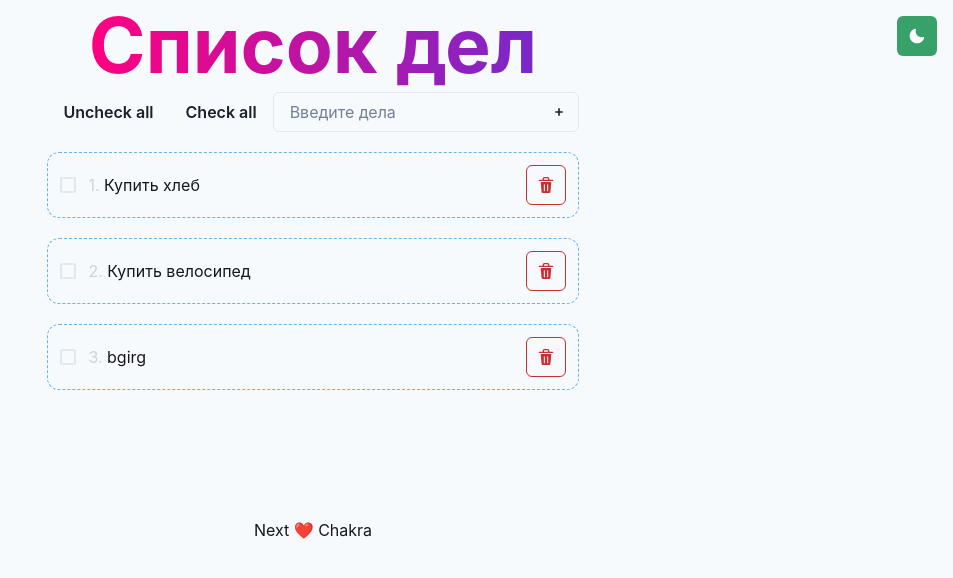
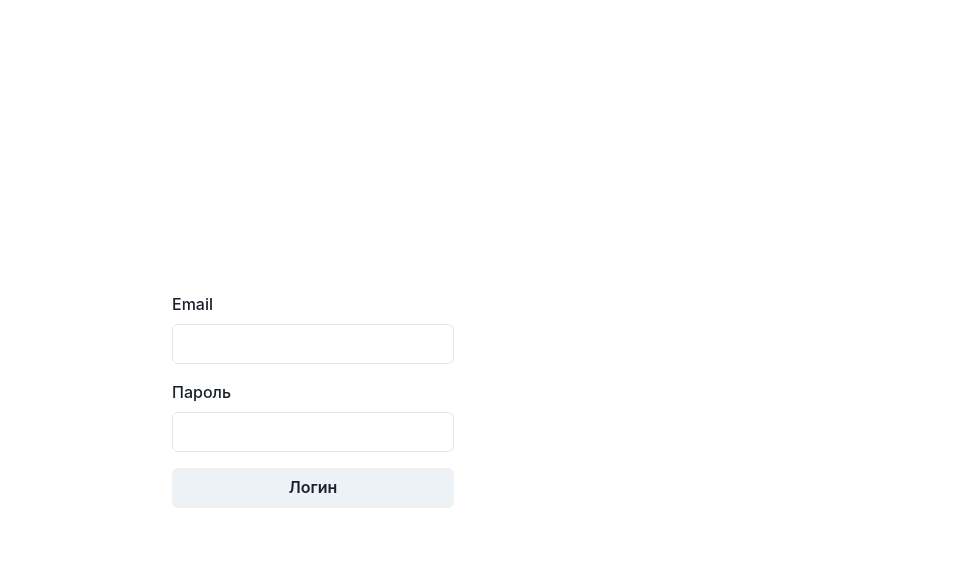
Before and after one commit to alex-grandson/lesson-react, a Next.js app: page / in a window 1280 px wide. Shown: the top 578 px of the page, without its empty margins (327-1280 px from the left). Built offline with nearby package versions, Linux system fonts and the light colour scheme; data requests are answered from the project's data file.

Commit message:
implement login

```diff
--- a/package.json
+++ b/package.json
@@ -1,7 +1,7 @@
 {
   "private": true,
   "scripts": {
-    "fake": "json-server --port 5000 --watch src/mocks/db.json",
+    "fake": "json-server --port 5000 --watch src/mocks/db.json -m ./node_modules/json-server-auth",
     "dev": "next",
     "build": "next build",
     "start": "next start"
@@ -15,6 +15,9 @@
     "axios": "^1.2.0",
     "formik": "^2.2.9",
     "framer-motion": "^6.3.0",
+    "json-server-auth": "^2.1.0",
+    "mobx": "^6.7.0",
+    "mobx-react-lite": "^3.4.0",
     "next": "latest",
     "react": "^18.2.0",
     "react-dom": "^18.2.0",
--- /dev/null
+++ b/src/api/AuthApi.ts
@@ -0,0 +1,23 @@
+import {
+  LoginRequest,
+  LoginResponse,
+  RegisterRequest,
+  RegisterResponse,
+} from '../types/Auth'
+import { api } from './api'
+
+export class AuthApi {
+  static login = (user: LoginRequest) => {
+    return api.post<LoginResponse>('/login', {
+      email: user.email,
+      password: user.password,
+    })
+  }
+
+  static register = (user: RegisterRequest) => {
+    return api.post<RegisterResponse>('/register', {
+      email: user.email,
+      password: user.password,
+    })
+  }
+}
--- /dev/null
+++ b/src/api/api.ts
@@ -0,0 +1,7 @@
+import axios from 'axios'
+
+export const api = axios.create({
+  baseURL: 'http://localhost:5000',
+  timeout: 1000,
+  headers: { 'X-Custom-Header': 'foobar' },
+})
--- a/src/api/todoApi.ts
+++ b/src/api/todoApi.ts
@@ -1,15 +1,13 @@
-import axios from "axios";
-import { Todo } from "../types/Todo";
-
-export const api = axios.create({
-    baseURL: 'http://localhost:5000',
-    timeout: 1000,
-    headers: {'X-Custom-Header': 'foobar'}
-  });
+import { Todo } from '../types/Todo'
+import { api } from './api'
 
 export class TodoApi {
-    static getTodos = () => {
-        return api.get('/todos')
+  static getTodos = (userId: number) => {
+    return api.get('/todos', {
+      params: {
+        userId,
+      },
+    })
   }
 
   static addTodo = (todo: Todo) => {
--- a/src/components/TodoList.tsx
+++ b/src/components/TodoList.tsx
@@ -9,17 +9,20 @@ import {
   InputGroup,
   InputRightElement,
 } from '@chakra-ui/react'
+import { observer } from 'mobx-react-lite'
 import { useEffect, useState } from 'react'
 import { TodoApi } from '../api/todoApi'
+import UserStore from '../store/UserStore'
 import { Todo } from '../types/Todo'
 import TodoItem from './TodoItem'
 
 const TodoList = () => {
   const [todos, setTodos] = useState([] as Todo[])
   const [newTodo, setNewTodo] = useState('')
+  const userId = UserStore.user?.user?.id
 
   const loadData = () => {
-    TodoApi.getTodos()
+    TodoApi.getTodos(userId)
       .then((response) => {
         console.log(response.data)
         setTodos(
@@ -62,12 +65,16 @@ const TodoList = () => {
   }
 
   useEffect(() => {
-    if (todos.length == 0) {
+    if (userId != undefined && todos.length == 0) {
       loadData()
     }
   }, [])
 
   useEffect(() => {}, [todos])
+
+  if (userId == undefined) {
+    return <Box mt={5}>Вы не вошли</Box>
+  }
 
   return (
     <Flex flexDirection={'column'} gap={5}>
@@ -90,7 +97,7 @@ const TodoList = () => {
                 variant={'ghost'}
                 onClick={() => {
                   const newTodoItem: Todo = {
-                    userId: 1,
+                    userId: userId,
                     title: newTodo,
                     completed: false,
                     isDeleted: false,
@@ -121,4 +128,4 @@ const TodoList = () => {
   )
 }
 
-export default TodoList
+export default observer(TodoList)
--- a/src/mocks/db.json
+++ b/src/mocks/db.json
@@ -1,22 +1,42 @@
 {
   "todos": [
     {
-      "userId": 1,
-      "id": 1,
-      "title": "Купить хлеб",
+      "userId": 2,
+      "id": 2,
+      "title": "для юзера 2",
       "completed": false
     },
     {
-      "userId": 1,
-      "id": 2,
-      "title": "Купить велосипед",
-      "completed": false
+      "userId": 3,
+      "title": "я третий",
+      "completed": false,
+      "isDeleted": false,
+      "id": 3
     },
     {
-      "userId": 1,
-      "title": "bgirg",
+      "userId": 3,
+      "title": "але ну че там с деньгами",
       "completed": false,
       "isDeleted": false,
+      "id": 4
+    }
+  ],
+  "users": [
+    {
+      "id": 1,
+      "name": "Alexey",
+      "email": "a@mail.ru",
+      "password": "$2a$10$KaOKD5GQ5rAUbrS4NG/lmu3e7AxcS0N2QEKRMo5faLrgQupNFUjSu"
+    },
+    {
+      "id": 2,
+      "name": "Kirill",
+      "email": "k@gmail.ru",
+      "password": "$2a$10$KaOKD5GQ5rAUbrS4NG/lmu3e7AxcS0N2QEKRMo5faLrgQupNFUjSu"
+    },
+    {
+      "email": "b@mail.ru",
+      "password": "$2a$10$KaOKD5GQ5rAUbrS4NG/lmu3e7AxcS0N2QEKRMo5faLrgQupNFUjSu",
       "id": 3
     }
   ]
--- a/src/pages/index.tsx
+++ b/src/pages/index.tsx
@@ -1,20 +1,81 @@
-import { Text } from '@chakra-ui/react'
+import {
+  Button,
+  Center,
+  Flex,
+  FormControl,
+  FormErrorMessage,
+  FormLabel,
+  Input,
+  useToast,
+} from '@chakra-ui/react'
+import { useFormik } from 'formik'
+import { useRouter } from 'next/router'
+import { AuthApi } from '../api/AuthApi'
+import UserStore from '../store/UserStore'
+import { LoginRequest } from '../types/Auth'
+import { loginValidation } from '../validation/login'
 
-import { Hero } from '../components/Hero'
-import { Container } from '../components/Container'
-import { DarkModeSwitch } from '../components/DarkModeSwitch'
-import { Footer } from '../components/Footer'
-import TodoList from '../components/TodoList'
+const LoginPage = () => {
+  const toast = useToast()
+  const router = useRouter()
 
-const Index = () => (
-  <Container height='100vh'>
-    <DarkModeSwitch />
-    <Hero title='Список дел' />
-    <TodoList />
-    <Footer>
-      <Text>Next ❤️ Chakra</Text>
-    </Footer>
-  </Container>
-)
+  const formik = useFormik({
+    initialValues: {} as LoginRequest,
+    validationSchema: loginValidation,
+    onSubmit: (values) => {
+      console.log('Отправка формы', values)
+      AuthApi.login(values)
+        .then((response) => {
+          UserStore.setUser(response.data)
+          router.push('/todos')
+        })
+        .catch(() => {
+          toast({
+            title: 'Неверный логин или пароль',
+            status: 'error',
+            isClosable: true,
+          })
+        })
+    },
+  })
 
-export default Index
+  return (
+    <Center h={'100vh'}>
+      <Flex
+        as='form'
+        // @ts-ignore
+        onSubmit={formik.handleSubmit}
+        gap={4}
+        flexDirection={'column'}
+      >
+        <FormControl
+          isInvalid={formik.touched.email && Boolean(formik.errors.email)}
+        >
+          <FormLabel>Email</FormLabel>
+          <Input
+            name='email'
+            onChange={formik.handleChange}
+            onBlur={formik.handleBlur}
+          />
+          <FormErrorMessage>{formik.errors.email}</FormErrorMessage>
+        </FormControl>
+
+        <FormControl
+          isInvalid={formik.touched.password && Boolean(formik.errors.password)}
+        >
+          <FormLabel>Пароль</FormLabel>
+          <Input
+            name='password'
+            onChange={formik.handleChange}
+            onBlur={formik.handleBlur}
+          />
+          <FormErrorMessage>{formik.errors.password}</FormErrorMessage>
+        </FormControl>
+
+        <Button type='submit'>Логин</Button>
+      </Flex>
+    </Center>
+  )
+}
+
+export default LoginPage
--- /dev/null
+++ b/src/store/UserStore.ts
@@ -0,0 +1,16 @@
+import { makeAutoObservable } from 'mobx'
+import { LoginResponse } from '../types/Auth'
+
+class UserStore {
+  user: LoginResponse
+
+  constructor() {
+    makeAutoObservable(this)
+  }
+
+  setUser = (user: LoginResponse) => {
+    this.user = user
+  }
+}
+
+export default new UserStore()
```
Also changed, not shown: src/pages/login.tsx (deleted, +0 -63 lines), src/pages/todos.tsx (added, +20 -0 lines), src/types/Auth.ts (+8 -2 lines), src/pages/api/todo.ts (added). Lines whose indentation alone changed are shown as unchanged.
